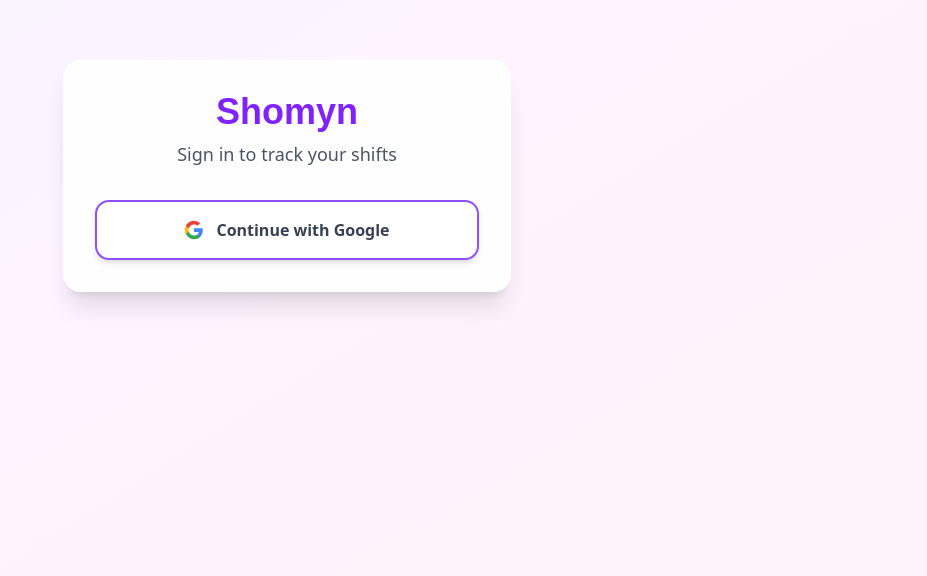
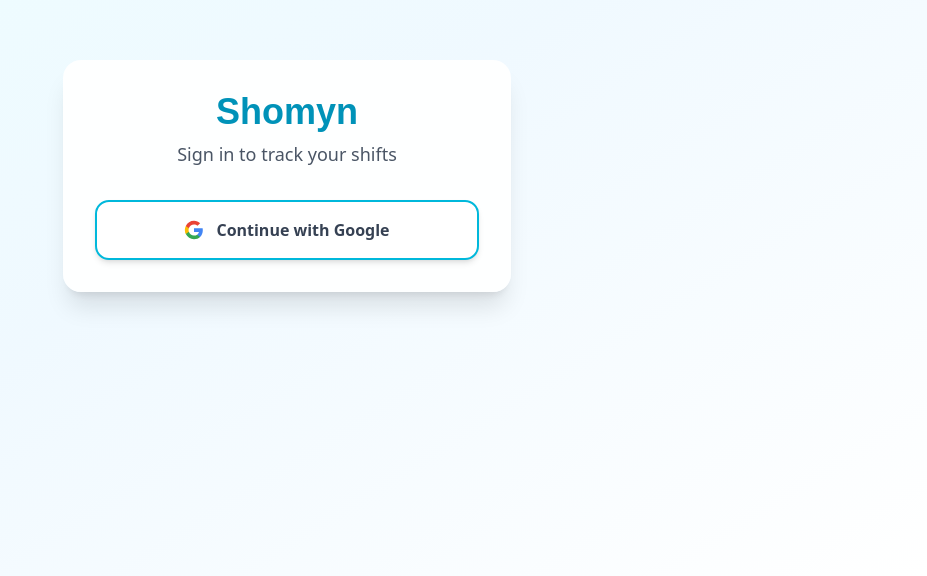
Before and after one commit to Thuya-Myint/shiftly-jp, a React (Vite) app: page /login in a window 1280 px wide. Shown: the part 224-800 px from the top of the page, without its empty margins (353-1280 px from the left). Built offline with nearby package versions, Linux system fonts and the light colour scheme; no server answers.

Commit message:
fix blink ui

```diff
--- a/src/App.tsx
+++ b/src/App.tsx
@@ -5,6 +5,7 @@
 import Login from './pages/Login';
 import Settings from './pages/Settings';
 import { useAuth } from './hooks/useAuth';
+import { ThemeProvider } from './contexts/ThemeContext';
 
 
 export default function App() {
@@ -23,6 +24,7 @@
   }
 
   return (
+    <ThemeProvider>
       <Routes>
         <Route path="/" element={<Navigate to={isAuthenticated ? "/shifts" : "/login"} replace />} />
         <Route path="/login" element={isAuthenticated ? <Navigate to="/shifts" replace /> : <Login />} />
@@ -30,6 +32,7 @@
         <Route path="/settings" element={isAuthenticated ? <Settings /> : <Navigate to="/login" replace />} />
         <Route path="*" element={<NotFound />} />
       </Routes>
+    </ThemeProvider>
   );
 }
 
--- /dev/null
+++ b/src/contexts/ThemeContext.tsx
@@ -0,0 +1,80 @@
+import { createContext, useContext, useState, useEffect } from 'react';
+import { LOCAL_STORAGE_KEY } from '@/constants';
+import type { Lang } from '@/types/shift';
+
+interface ThemeContextType {
+  theme: 'light' | 'dark';
+  variantIndex: number;
+  lang: Lang;
+  setTheme: (theme: 'light' | 'dark') => void;
+  setVariantIndex: (index: number) => void;
+  setLang: (lang: Lang) => void;
+}
+
+const ThemeContext = createContext<ThemeContextType | undefined>(undefined);
+
+export function ThemeProvider({ children }: { children: React.ReactNode }) {
+  const [theme, setThemeState] = useState<'light' | 'dark'>('light');
+  const [variantIndex, setVariantIndexState] = useState(0);
+  const [lang, setLangState] = useState<Lang>('jp');
+
+  useEffect(() => {
+    const saved = localStorage.getItem(LOCAL_STORAGE_KEY);
+    if (saved) {
+      try {
+        const data = JSON.parse(saved);
+        if (data.theme) {
+          setThemeState(data.theme);
+          document.documentElement.classList.toggle('dark', data.theme === 'dark');
+        }
+        if (data.variantIndex !== undefined) setVariantIndexState(data.variantIndex);
+        if (data.lang) setLangState(data.lang);
+      } catch (e) {
+        console.warn('Failed to parse theme data');
+      }
+    }
+  }, []);
+
+  const setTheme = (newTheme: 'light' | 'dark') => {
+    setThemeState(newTheme);
+    document.documentElement.classList.toggle('dark', newTheme === 'dark');
+    saveToStorage({ theme: newTheme, variantIndex, lang });
+  };
+
+  const setVariantIndex = (index: number) => {
+    setVariantIndexState(index);
+    saveToStorage({ theme, variantIndex: index, lang });
+  };
+
+  const setLang = (newLang: Lang) => {
+    setLangState(newLang);
+    saveToStorage({ theme, variantIndex, lang: newLang });
+  };
+
+  const saveToStorage = (themeData: { theme: 'light' | 'dark'; variantIndex: number; lang: Lang }) => {
+    const saved = localStorage.getItem(LOCAL_STORAGE_KEY);
+    const data = saved ? JSON.parse(saved) : {};
+    localStorage.setItem(LOCAL_STORAGE_KEY, JSON.stringify({ ...data, ...themeData }));
+  };
+
+  return (
+    <ThemeContext.Provider value={{
+      theme,
+      variantIndex,
+      lang,
+      setTheme,
+      setVariantIndex,
+      setLang
+    }}>
+      {children}
+    </ThemeContext.Provider>
+  );
+}
+
+export function useTheme() {
+  const context = useContext(ThemeContext);
+  if (!context) {
+    throw new Error('useTheme must be used within ThemeProvider');
+  }
+  return context;
+}
--- a/src/pages/Login.tsx
+++ b/src/pages/Login.tsx
@@ -1,30 +1,12 @@
 import { useState } from 'react';
 import { cn } from '@/lib/utils';
 import { getPrimaryColorClasses, THEME_VARIANTS } from '@/constants/themes';
-import { LOCAL_STORAGE_KEY } from '@/constants';
 import { loginWithGoogle } from '@/services/login';
+import { useTheme } from '@/contexts/ThemeContext';
 
 const Login = () => {
     const [isLoading, setIsLoading] = useState(false);
-
-    // Get theme from localStorage
-    const getStoredTheme = () => {
-        try {
-            const saved = localStorage.getItem(LOCAL_STORAGE_KEY);
-            if (saved) {
-                const data = JSON.parse(saved);
-                return {
-                    theme: data.theme || 'light',
-                    variantIndex: data.variantIndex || 3
-                };
-            }
-        } catch (e) {
-            // Ignore errors
-        }
-        return { theme: 'light', variantIndex: 3 };
-    };
-
-    const { theme, variantIndex } = getStoredTheme();
+    const { theme, variantIndex } = useTheme();
     const PRIMARY_COLOR_CLASSES = getPrimaryColorClasses(variantIndex, theme);
     const themeVariant = THEME_VARIANTS[variantIndex];
     const appClasses = theme === 'light' ? themeVariant.light : themeVariant.dark;
--- a/src/pages/Settings.tsx
+++ b/src/pages/Settings.tsx
@@ -1,53 +1,12 @@
-import { useState, useEffect } from 'react';
 import { useNavigate } from 'react-router-dom';
 import { ArrowLeft, Palette, Sun, Moon } from 'lucide-react';
 import { cn } from '@/lib/utils';
 import { getPrimaryColorClasses, THEME_VARIANTS } from '@/constants/themes';
-import { LOCAL_STORAGE_KEY } from '@/constants';
-import { saveToIndexedDB } from '@/utils/storage';
-import type { Lang } from '@/types/shift';
+import { useTheme } from '@/contexts/ThemeContext';
 
 export default function Settings() {
     const navigate = useNavigate();
-    const [theme, setTheme] = useState<'light' | 'dark'>('light');
-    const [variantIndex, setVariantIndex] = useState(0);
-    const [lang, setLang] = useState<Lang>('jp');
-
-    useEffect(() => {
-        const saved = localStorage.getItem(LOCAL_STORAGE_KEY);
-        if (saved) {
-            const data = JSON.parse(saved);
-            setTheme(data.theme || 'light');
-            setVariantIndex(data.variantIndex || 0);
-            setLang(data.lang || 'jp');
-        }
-    }, []);
-
-    const saveSettings = async (newTheme: 'light' | 'dark', newVariantIndex: number, newLang: Lang) => {
-        const saved = localStorage.getItem(LOCAL_STORAGE_KEY);
-        const data = saved ? JSON.parse(saved) : {};
-        const updatedData = { ...data, theme: newTheme, variantIndex: newVariantIndex, lang: newLang };
-
-        localStorage.setItem(LOCAL_STORAGE_KEY, JSON.stringify(updatedData));
-        saveToIndexedDB('appData', updatedData).catch(console.warn);
-
-        document.documentElement.classList.toggle('dark', newTheme === 'dark');
-    };
-
-    const handleThemeChange = (newTheme: 'light' | 'dark') => {
-        setTheme(newTheme);
-        saveSettings(newTheme, variantIndex, lang);
-    };
-
-    const handleVariantChange = (index: number) => {
-        setVariantIndex(index);
-        saveSettings(theme, index, lang);
-    };
-
-    const handleLangChange = (newLang: Lang) => {
-        setLang(newLang);
-        saveSettings(theme, variantIndex, newLang);
-    };
+    const { theme, variantIndex, lang, setTheme, setVariantIndex, setLang } = useTheme();
 
     const primaryColors = getPrimaryColorClasses(variantIndex, theme);
     const themeVariant = THEME_VARIANTS[variantIndex];
@@ -83,7 +42,7 @@
                         </h2>
                         <div className="flex gap-2">
                             <button
-                                onClick={() => handleLangChange('en')}
+                                onClick={() => setLang('en')}
                                 className={cn(
                                     "px-4 py-2 rounded-lg font-medium transition-colors",
                                     lang === 'en'
@@ -94,7 +53,7 @@
                                 English
                             </button>
                             <button
-                                onClick={() => handleLangChange('jp')}
+                                onClick={() => setLang('jp')}
                                 className={cn(
                                     "px-4 py-2 rounded-lg font-medium transition-colors",
                                     lang === 'jp'
@@ -117,7 +76,7 @@
                         </h2>
                         <div className="flex gap-2">
                             <button
-                                onClick={() => handleThemeChange('light')}
+                                onClick={() => setTheme('light')}
                                 className={cn(
                                     "flex items-center gap-2 px-4 py-2 rounded-lg font-medium transition-colors",
                                     theme === 'light'
@@ -129,7 +88,7 @@
                                 {lang === 'en' ? 'Light' : 'ライト'}
                             </button>
                             <button
-                                onClick={() => handleThemeChange('dark')}
+                                onClick={() => setTheme('dark')}
                                 className={cn(
                                     "flex items-center gap-2 px-4 py-2 rounded-lg font-medium transition-colors",
                                     theme === 'dark'
@@ -156,7 +115,7 @@
                             {THEME_VARIANTS.map((variant, index) => (
                                 <button
                                     key={index}
-                                    onClick={() => handleVariantChange(index)}
+                                    onClick={() => setVariantIndex(index)}
                                     className={cn(
                                         "flex items-center justify-between p-3 rounded-lg transition-colors border-2",
                                         index === variantIndex
--- a/src/pages/shift.tsx
+++ b/src/pages/shift.tsx
@@ -6,7 +6,7 @@
 import { format, parseISO, startOfMonth, endOfMonth, isWithinInterval } from 'date-fns';
 
 // Types
-import type { Shift, Lang, ViewMode, AlertConfig } from '@/types/shift';
+import type { Shift, ViewMode, AlertConfig } from '@/types/shift';
 
 // Constants
 import { yen, LOCAL_STORAGE_KEY } from '@/constants';
@@ -21,18 +21,15 @@
 import { GlobalStyles } from '@/components/GlobalStyles';
 import { Header } from '@/components/Header';
 import { MonthFilter } from '@/components/shift/MonthFilter';
-
 import { MonthlyGroup } from '@/components/shift/MonthlyGroup';
 import { AddEditShiftModal } from '@/components/shift/AddEditShiftModal';
 import { CustomAlert } from '@/components/modals/CustomAlert';
 import { PWAInstallPrompt } from '@/components/modals/PWAInstallPrompt';
-import { config } from '@/configs/config';
+import { useTheme } from '@/contexts/ThemeContext';
 export default function ShiftTracker() {
+    const { theme, variantIndex, lang } = useTheme();
     const [shifts, setShifts] = useState<Shift[]>([]);
     const [hourlyRate, setHourlyRate] = useState(1000);
-    const [lang, setLang] = useState<Lang>('jp');
-    const [theme, setTheme] = useState<'light' | 'dark'>('light');
-    const [variantIndex, setVariantIndex] = useState(0); // Default to Aqua Mist
     const [viewMode, setViewMode] = useState<ViewMode>('monthly');
     const [isModalOpen, setIsModalOpen] = useState(false);
     const [editingShift, setEditingShift] = useState<Shift | null>(null);
@@ -91,9 +88,6 @@
                 if (data && typeof data === 'object') {
                     setShifts(data.shifts || []);
                     setHourlyRate(data.hourlyRate || 1000);
-                    setLang(data.lang || 'jp');
-                    setTheme(data.theme || 'light');
-                    setVariantIndex(data.variantIndex ?? 0);
                     setIsLoading(false);
                     return;
                 }
@@ -108,9 +102,6 @@
                     const parsedData = JSON.parse(savedData);
                     setShifts(parsedData.shifts || []);
                     setHourlyRate(parsedData.hourlyRate || 1000);
-                    setLang(parsedData.lang || 'jp');
-                    setTheme(parsedData.theme || 'light');
-                    setVariantIndex(parsedData.variantIndex ?? 0);
 
                     // Migrate to IndexedDB in background
                     saveToIndexedDB('appData', parsedData).catch(e =>
@@ -130,34 +121,15 @@
     useEffect(() => {
         if (isLoading) return;
 
-        const data = { shifts, hourlyRate, lang, theme, variantIndex };
+        const saved = localStorage.getItem(LOCAL_STORAGE_KEY);
+        const existingData = saved ? JSON.parse(saved) : {};
+        const data = { ...existingData, shifts, hourlyRate };
         localStorage.setItem(LOCAL_STORAGE_KEY, JSON.stringify(data));
 
         saveToIndexedDB('appData', data).catch(e =>
             console.warn("Failed to save to IndexedDB:", e)
         );
-    }, [shifts, hourlyRate, lang, theme, variantIndex, isLoading]);
-
-    // Apply theme changes
-    useEffect(() => {
-        document.documentElement.classList.toggle('dark', theme === 'dark');
-
-        const themeColorMeta = document.querySelector('meta[name="theme-color"]');
-        if (themeColorMeta) {
-            const colors = {
-                0: { light: '#0891b2', dark: '#0e7490' },
-                1: { light: '#ea580c', dark: '#c2410c' },
-                2: { light: '#059669', dark: '#047857' },
-                3: { light: '#7c3aed', dark: '#6d28d9' },
-                4: { light: '#2563eb', dark: '#1d4ed8' },
-                5: { light: '#dc2626', dark: '#b91c1c' },
-                6: { light: '#65a30d', dark: '#4d7c0f' },
-                7: { light: '#9333ea', dark: '#7c2d12' },
-            };
-            const colorSet = colors[variantIndex as keyof typeof colors] || colors[3];
-            themeColorMeta.setAttribute('content', theme === 'dark' ? colorSet.dark : colorSet.light);
-        }
-    }, [theme, variantIndex]);
+    }, [shifts, hourlyRate, isLoading]);
 
     const processShiftData = useCallback((rawShift: Omit<Shift, 'hours' | 'pay' | 'dayOfWeek' | 'wage'> & { wage: number }) => {
         const hours = calculateHours(rawShift.fromTime, rawShift.toTime);
@@ -437,7 +409,9 @@
                                                 onConfirm: () => {
                                                     setShifts([]);
                                                     setHourlyRate(1000);
-                                                    const emptyData = { shifts: [], hourlyRate: 1000, lang, theme, variantIndex };
+                                                    const saved = localStorage.getItem(LOCAL_STORAGE_KEY);
+                                                    const existingData = saved ? JSON.parse(saved) : {};
+                                                    const emptyData = { ...existingData, shifts: [], hourlyRate: 1000 };
 
                                                     localStorage.setItem(LOCAL_STORAGE_KEY, JSON.stringify(emptyData));
                                                     saveToIndexedDB('appData', emptyData).catch(e =>
```
Lines whose indentation alone changed are shown as unchanged.
